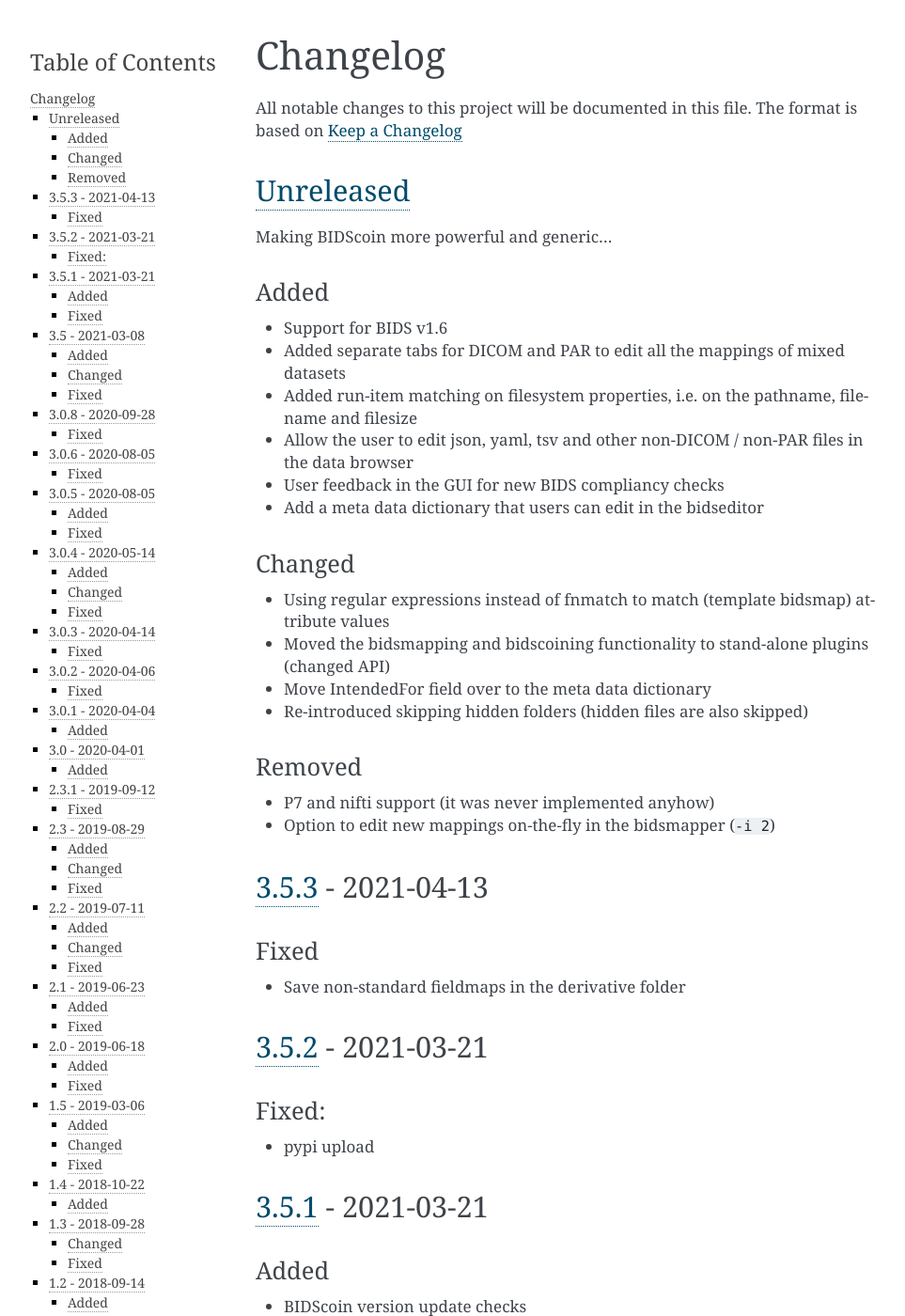
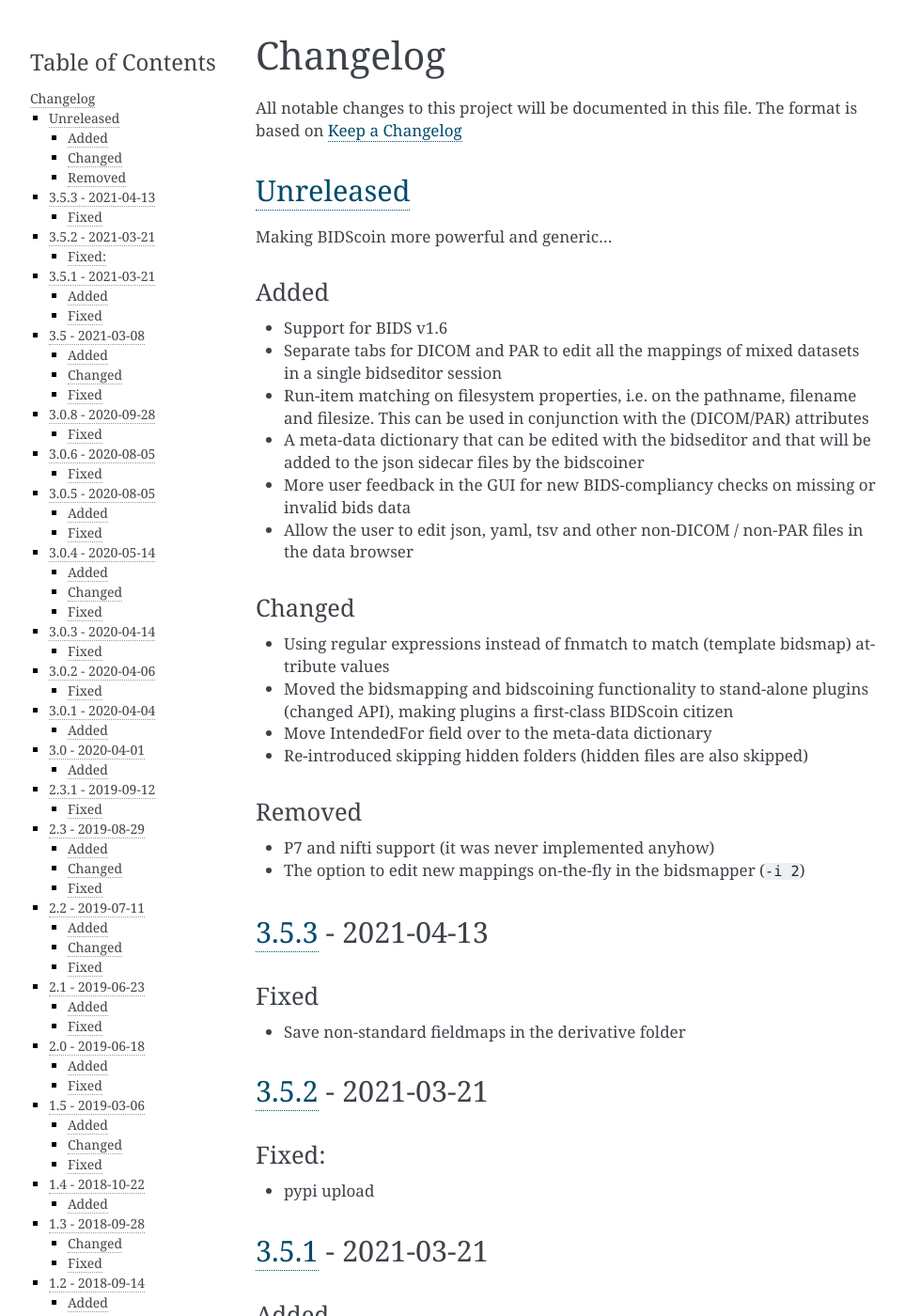
Before and after one commit to Donders-Institute/bidscoin, a Sphinx documentation site: the page built from docs/CHANGELOG.md, in a window 1280 px wide and 1400 px high. Shown: the whole window at 94% size, without its empty margins (148-1111 px from the left). Built offline with Sphinx 7.4.7, drawn with Linux system fonts in a browser that asks for light colours.

Commit message:
Minor tweaks

```diff
--- a/docs/CHANGELOG.md
+++ b/docs/CHANGELOG.md
@@ -8,21 +8,21 @@
 
 ### Added
 - Support for BIDS v1.6
-- Added separate tabs for DICOM and PAR to edit all the mappings of mixed datasets
-- Added run-item matching on filesystem properties, i.e. on the pathname, filename and filesize
+- Separate tabs for DICOM and PAR to edit all the mappings of mixed datasets in a single bidseditor session
+- Run-item matching on filesystem properties, i.e. on the pathname, filename and filesize. This can be used in conjunction with the (DICOM/PAR) attributes
+- A meta-data dictionary that can be edited with the bidseditor and that will be added to the json sidecar files by the bidscoiner
+- More user feedback in the GUI for new BIDS-compliancy checks on missing or invalid bids data
 - Allow the user to edit json, yaml, tsv and other non-DICOM / non-PAR files in the data browser
-- User feedback in the GUI for new BIDS compliancy checks
-- Add a meta data dictionary that users can edit in the bidseditor
 
 ### Changed
 - Using regular expressions instead of fnmatch to match (template bidsmap) attribute values
-- Moved the bidsmapping and bidscoining functionality to stand-alone plugins (changed API)
-- Move IntendedFor field over to the meta data dictionary
+- Moved the bidsmapping and bidscoining functionality to stand-alone plugins (changed API), making plugins a first-class BIDScoin citizen
+- Move IntendedFor field over to the meta-data dictionary
 - Re-introduced skipping hidden folders (hidden files are also skipped)
 
 ### Removed
 - P7 and nifti support (it was never implemented anyhow)
-- Option to edit new mappings on-the-fly in the bidsmapper (`-i 2`)
+- The option to edit new mappings on-the-fly in the bidsmapper (`-i 2`)
 
 ## [3.5.3] - 2021-04-13
 
```
Also changed, not shown: 2 other files.
